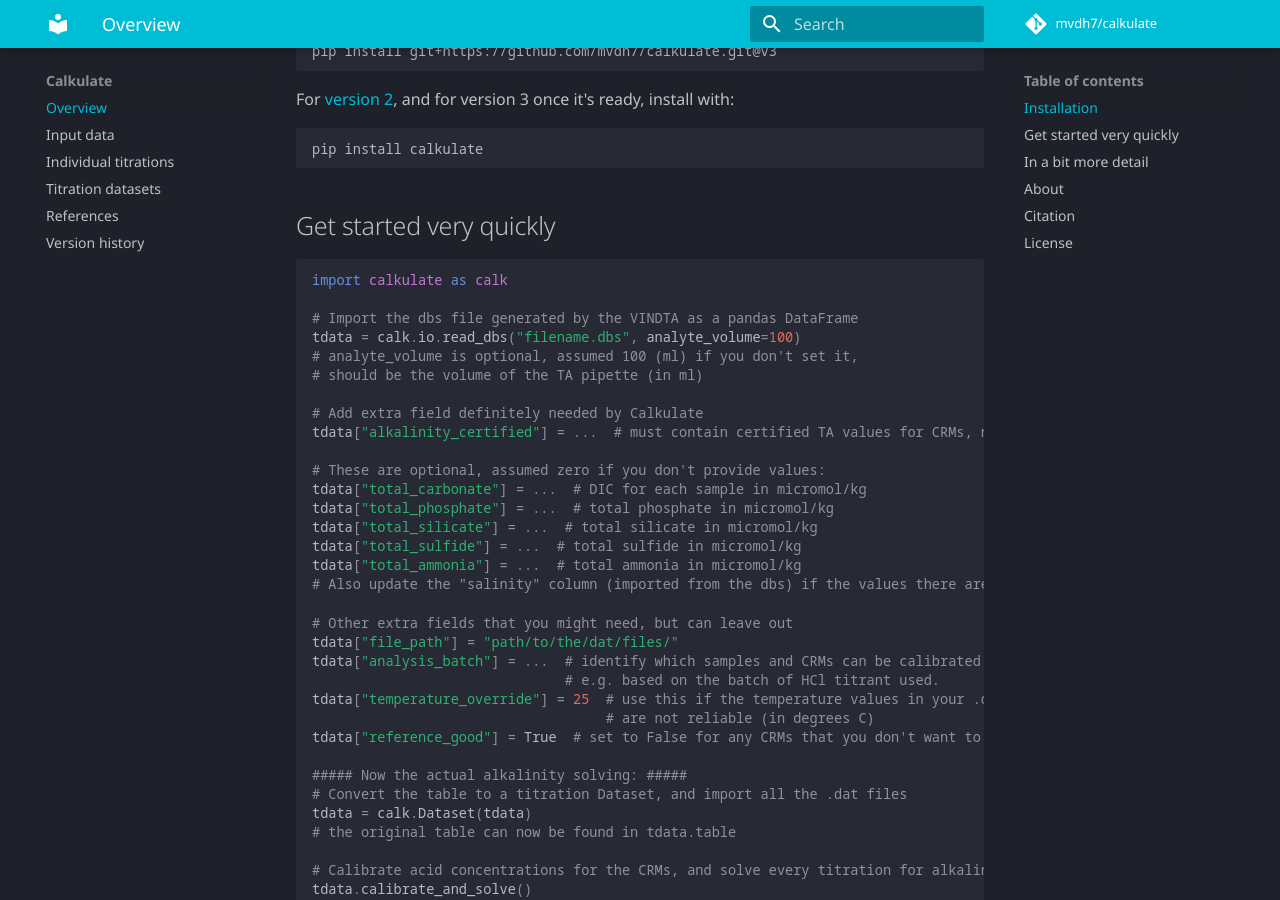
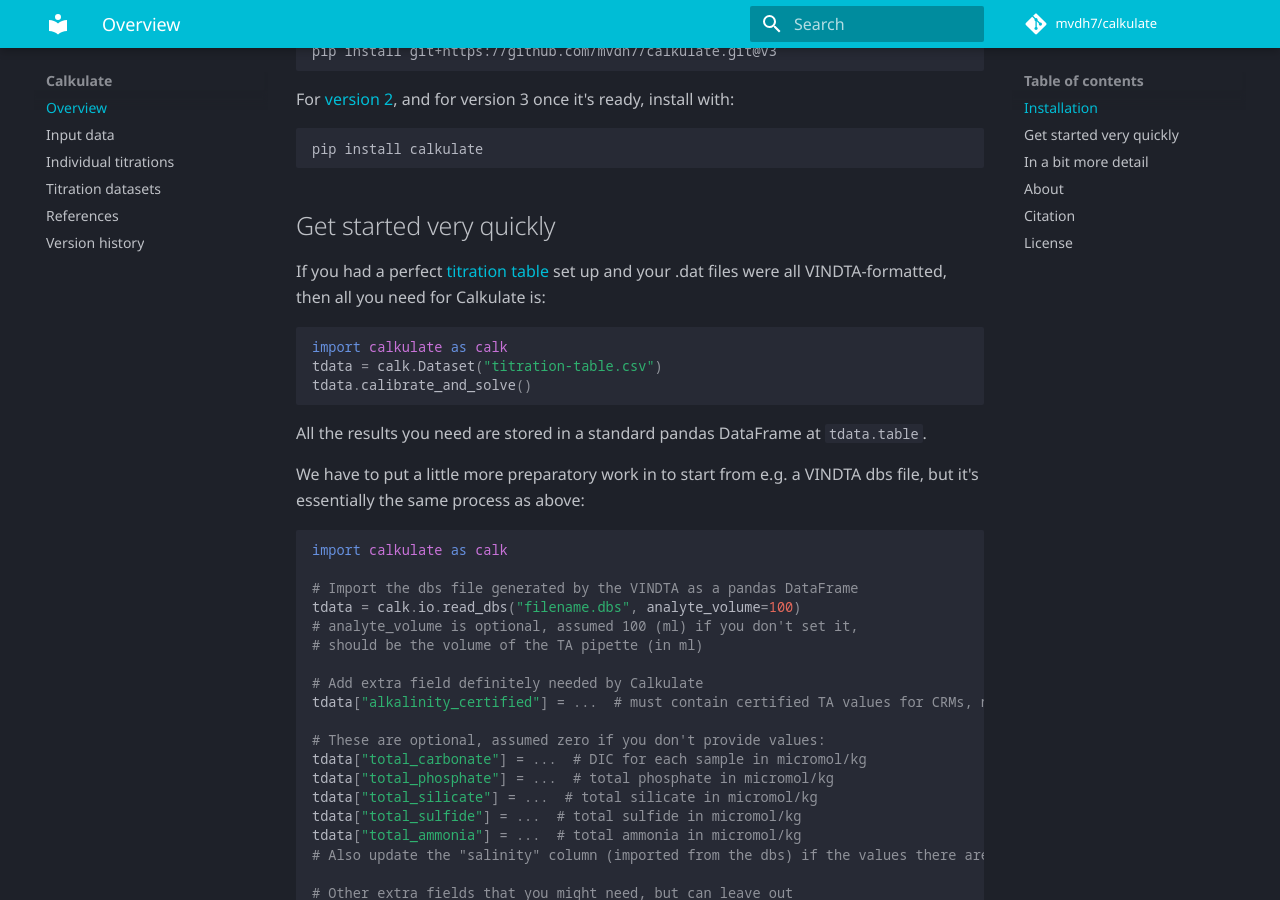
Before and after one commit to mvdh7/calkulate, an MkDocs documentation site: the page built from docs/index.md, in a window 1280 px wide and 900 px high, scrolled down 307 px. Built offline with MkDocs 1.6.1 and Material for MkDocs 9.7.7, drawn with Linux system fonts in a browser that asks for light colours; comment, search, counter and statistics services are not loaded.

Commit message:
Add simpler example

````diff
--- a/docs/index.md
+++ b/docs/index.md
@@ -13,6 +13,18 @@
     pip install calkulate
 
 ## Get started very quickly
+
+If you had a perfect [titration table](../inputs/#the-titration-table) set up and your .dat files were all VINDTA-formatted, then all you need for Calkulate is:
+
+```python
+import calkulate as calk
+tdata = calk.Dataset("titration-table.csv")
+tdata.calibrate_and_solve()
+```
+
+All the results you need are stored in a standard pandas DataFrame at `tdata.table`.
+
+We have to put a little more preparatory work in to start from e.g. a VINDTA dbs file, but it's essentially the same process as above:
 
 ```python
 import calkulate as calk
````
